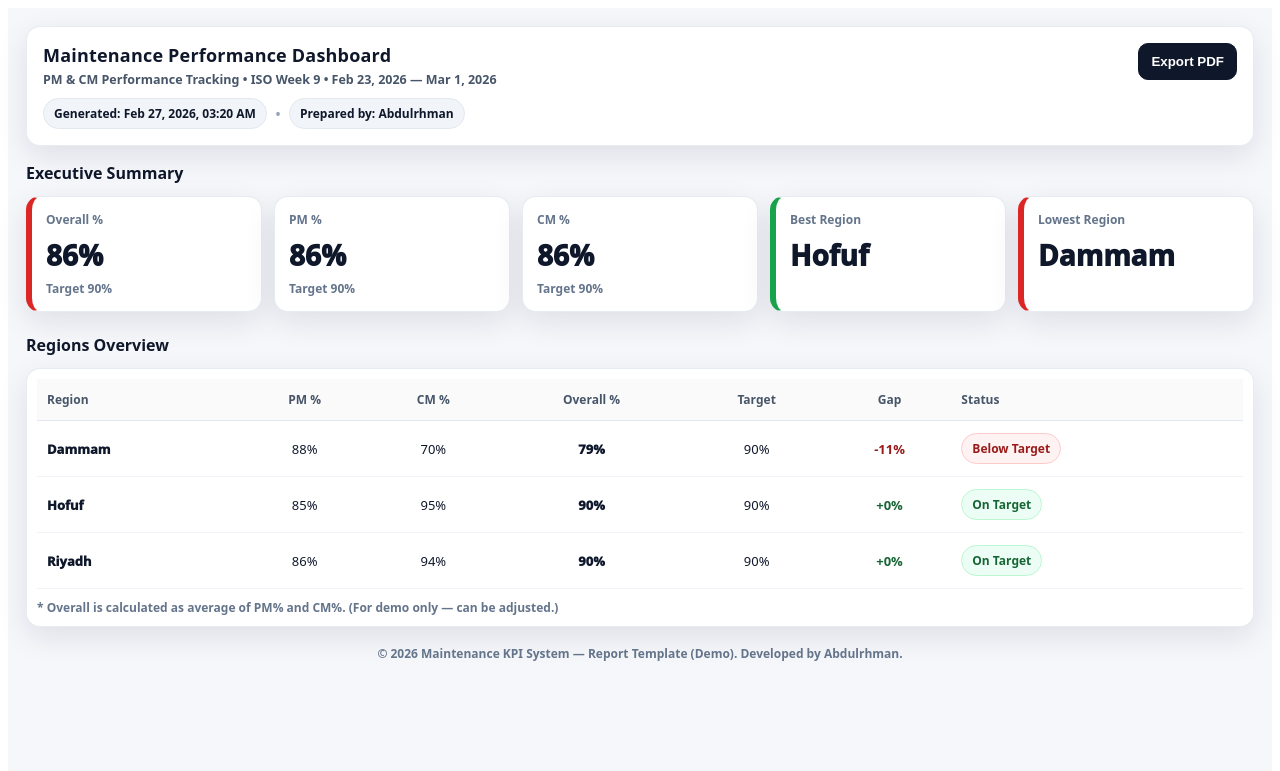
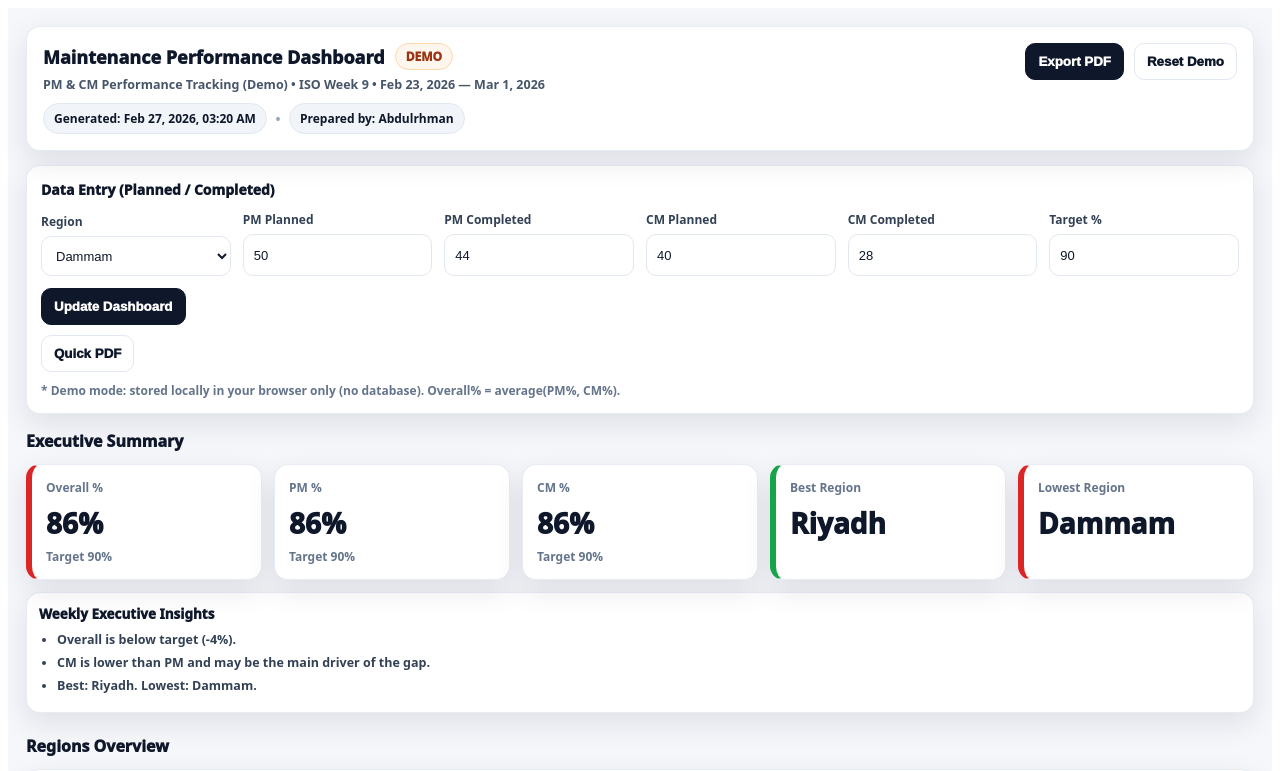
Before and after one commit to TROOP93/maintenance-kpi-dashboard, a Next.js app: page / in a window 1280 px wide. Shown: the top 771 px of the page. Built offline with nearby package versions, Linux system fonts and the light colour scheme.

Commit message:
Refactor Home component for maintenance dashboard

```diff
--- a/pages/index.js
+++ b/pages/index.js
@@ -1,43 +1,137 @@
-import React, { useMemo } from "react";
+import React, { useEffect, useMemo, useState } from "react";
+
+const STORAGE_KEY = "maintenance_demo_planned_completed_v1";
+
+const DEFAULT_META = {
+  isoWeek: 9,
+  range: "Feb 23, 2026 — Mar 1, 2026",
+  reportTitle: "Maintenance Performance Dashboard",
+  subtitle: "PM & CM Performance Tracking (Demo)",
+  preparedBy: "Abdulrhman",
+  defaultTarget: 90,
+};
+
+const DEFAULT_REGIONS = [
+  {
+    name: "Dammam",
+    pmPlanned: 50,
+    pmCompleted: 44,
+    cmPlanned: 40,
+    cmCompleted: 28,
+    target: 90,
+  },
+  {
+    name: "Hofuf",
+    pmPlanned: 60,
+    pmCompleted: 51,
+    cmPlanned: 30,
+    cmCompleted: 28,
+    target: 90,
+  },
+  {
+    name: "Riyadh",
+    pmPlanned: 70,
+    pmCompleted: 60,
+    cmPlanned: 35,
+    cmCompleted: 33,
+    target: 90,
+  },
+];
+
+function toInt(v) {
+  const n = Number(v);
+  if (Number.isNaN(n) || !Number.isFinite(n)) return 0;
+  return Math.max(0, Math.floor(n));
+}
+
+function clampPct(n) {
+  if (Number.isNaN(n) || !Number.isFinite(n)) return 0;
+  return Math.max(0, Math.min(100, Math.round(n)));
+}
+
+function pct(completed, planned) {
+  if (!planned || planned <= 0) return 0;
+  return clampPct((completed / planned) * 100);
+}
 
 export default function Home() {
-  // ✅ بيانات تجريبية (لاحقًا نخليها من Supabase)
-  const regions = [
-    { name: "Dammam", pm: 88, cm: 70, target: 90 },
-    { name: "Hofuf", pm: 85, cm: 95, target: 90 },
-    { name: "Riyadh", pm: 86, cm: 94, target: 90 },
-  ];
+  const [meta, setMeta] = useState(DEFAULT_META);
+  const [regions, setRegions] = useState(DEFAULT_REGIONS);
 
-  const meta = {
-    isoWeek: 9,
-    range: "Feb 23, 2026 — Mar 1, 2026",
-    reportTitle: "Maintenance Performance Dashboard",
-    subtitle: "PM & CM Performance Tracking",
-    preparedBy: "Abdulrhman",
-  };
+  // ✅ تحميل Demo data من المتصفح
+  useEffect(() => {
+    try {
+      const raw = localStorage.getItem(STORAGE_KEY);
+      if (!raw) return;
+      const parsed = JSON.parse(raw);
+      if (parsed?.regions?.length) setRegions(parsed.regions);
+      if (parsed?.meta) setMeta((m) => ({ ...m, ...parsed.meta }));
+    } catch {
+      // ignore
+    }
+  }, []);
 
-  // ✅ حسابات تلقائية (عشان التقرير يكون “حقيقي” حتى لو تغيرت الأرقام)
+  // ✅ حفظ Demo data محليًا
+  useEffect(() => {
+    try {
+      localStorage.setItem(STORAGE_KEY, JSON.stringify({ meta, regions }));
+    } catch {
+      // ignore
+    }
+  }, [meta, regions]);
+
+  // ✅ نموذج إدخال
+  const [form, setForm] = useState({
+    regionName: DEFAULT_REGIONS[0].name,
+    pmPlanned: DEFAULT_REGIONS[0].pmPlanned,
+    pmCompleted: DEFAULT_REGIONS[0].pmCompleted,
+    cmPlanned: DEFAULT_REGIONS[0].cmPlanned,
+    cmCompleted: DEFAULT_REGIONS[0].cmCompleted,
+    target: DEFAULT_REGIONS[0].target,
+  });
+
+  // عند تغيير المنطقة في الفورم: عبّي القيم من الداتا
+  useEffect(() => {
+    const r = regions.find((x) => x.name === form.regionName);
+    if (!r) return;
+    setForm((p) => ({
+      ...p,
+      pmPlanned: r.pmPlanned,
+      pmCompleted: r.pmCompleted,
+      cmPlanned: r.cmPlanned,
+      cmCompleted: r.cmCompleted,
+      target: r.target,
+    }));
+    // eslint-disable-next-line react-hooks/exhaustive-deps
+  }, [form.regionName]);
+
   const computed = useMemo(() => {
-    const withOverall = regions.map((r) => ({
-      ...r,
-      overall: Math.round((r.pm + r.cm) / 2),
-    }));
+    const withCalculated = regions.map((r) => {
+      const pm = pct(r.pmCompleted, r.pmPlanned);
+      const cm = pct(r.cmCompleted, r.cmPlanned);
+      const overall = clampPct((pm + cm) / 2);
+      const gap = overall - (r.target ?? meta.defaultTarget);
+      return { ...r, pm, cm, overall, gap };
+    });
 
     const overallAvg =
-      Math.round(
-        withOverall.reduce((s, r) => s + r.overall, 0) / withOverall.length
+      clampPct(
+        withCalculated.reduce((s, r) => s + r.overall, 0) /
+          Math.max(1, withCalculated.length)
       ) || 0;
 
     const pmAvg =
-      Math.round(withOverall.reduce((s, r) => s + r.pm, 0) / withOverall.length) ||
-      0;
+      clampPct(
+        withCalculated.reduce((s, r) => s + r.pm, 0) / Math.max(1, withCalculated.length)
+      ) || 0;
 
     const cmAvg =
-      Math.round(withOverall.reduce((s, r) => s + r.cm, 0) / withOverall.length) ||
-      0;
+      clampPct(
+        withCalculated.reduce((s, r) => s + r.cm, 0) / Math.max(1, withCalculated.length)
+      ) || 0;
 
-    const best = [...withOverall].sort((a, b) => b.overall - a.overall)[0]?.name || "-";
-    const lowest = [...withOverall].sort((a, b) => a.overall - b.overall)[0]?.name || "-";
+    const best = [...withCalculated].sort((a, b) => b.overall - a.overall)[0]?.name || "-";
+    const lowest = [...withCalculated].sort((a, b) => a.overall - b.overall)[0]?.name || "-";
 
     const now = new Date();
     const generatedAt = now.toLocaleString(undefined, {
@@ -48,8 +142,29 @@ export default function Home() {
       minute: "2-digit",
     });
 
-    return { withOverall, overallAvg, pmAvg, cmAvg, best, lowest, generatedAt };
-  }, [regions]);
+    // Insights بسيطة للعرض التنفيذي
+    const target = meta.defaultTarget;
+    const overallGap = overallAvg - target;
+    const insight1 =
+      overallGap >= 0
+        ? `Overall is on target (+${overallGap}%).`
+        : `Overall is below target (${overallGap}%).`;
+    const insight2 =
+      pmAvg >= cmAvg
+        ? `CM is lower than PM and may be the main driver of the gap.`
+        : `PM is lower than CM and may be the main driver of the gap.`;
+
+    return {
+      withOverall: withCalculated,
+      overallAvg,
+      pmAvg,
+      cmAvg,
+      best,
+      lowest,
+      generatedAt,
+      insights: [insight1, insight2, `Best: ${best}. Lowest: ${lowest}.`],
+    };
+  }, [regions, meta.defaultTarget]);
 
   const Card = ({ title, value, sub, tone = "neutral" }) => {
     const toneStyle =
@@ -68,11 +183,54 @@ export default function Home() {
     );
   };
 
-  const onExportPdf = () => window.print();
+  function updateRegion() {
+    const pmPlanned = toInt(form.pmPlanned);
+    const pmCompleted = toInt(form.pmCompleted);
+    const cmPlanned = toInt(form.cmPlanned);
+    const cmCompleted = toInt(form.cmCompleted);
+    const target = clampPct(Number(form.target));
+
+    // حماية بسيطة: Completed ما يتجاوز Planned (اختياري)
+    const safePmCompleted = Math.min(pmCompleted, pmPlanned);
+    const safeCmCompleted = Math.min(cmCompleted, cmPlanned);
+
+    setRegions((prev) =>
+      prev.map((r) =>
+        r.name === form.regionName
+          ? {
+              ...r,
+              pmPlanned,
+              pmCompleted: safePmCompleted,
+              cmPlanned,
+              cmCompleted: safeCmCompleted,
+              target,
+            }
+          : r
+      )
+    );
+  }
+
+  function resetDemo() {
+    localStorage.removeItem(STORAGE_KEY);
+    setMeta(DEFAULT_META);
+    setRegions(DEFAULT_REGIONS);
+    setForm({
+      regionName: DEFAULT_REGIONS[0].name,
+      pmPlanned: DEFAULT_REGIONS[0].pmPlanned,
+      pmCompleted: DEFAULT_REGIONS[0].pmCompleted,
+      cmPlanned: DEFAULT_REGIONS[0].cmPlanned,
+      cmCompleted: DEFAULT_REGIONS[0].cmCompleted,
+      target: DEFAULT_REGIONS[0].target,
+    });
+  }
+
+  function exportPdf() {
+    window.print();
+  }
 
   return (
     <div style={styles.page} className="print-wrap">
-      {/* Global print styles */}
+      {/* Print styles */}
       <style jsx global>{`
         @media print {
           @page {
@@ -80,21 +238,19 @@ export default function Home() {
             margin: 14mm;
           }
 
-          /* Hide UI-only stuff */
           .no-print {
             display: none !important;
           }
 
-          /* Remove shadows & sticky behavior */
           .print-clean {
             box-shadow: none !important;
           }
+
           header {
             position: static !important;
             box-shadow: none !important;
           }
 
-          /* Make background pure white for clarity */
           body {
             background: #ffffff !important;
           }
@@ -103,7 +259,6 @@ export default function Home() {
             print-color-adjust: exact;
           }
 
-          /* Avoid table breaking weirdly across pages */
           table,
           tr,
           td,
@@ -113,10 +268,12 @@ export default function Home() {
         }
       `}</style>
 
-      {/* Header */}
       <header style={styles.header} className="print-clean">
         <div>
-          <div style={styles.h1}>{meta.reportTitle}</div>
+          <div style={styles.h1Row}>
+            <div style={styles.h1}>{meta.reportTitle}</div>
+            <span style={styles.demoBadge}>DEMO</span>
+          </div>
           <div style={styles.h2}>
             {meta.subtitle} • ISO Week {meta.isoWeek} • {meta.range}
           </div>
@@ -129,26 +286,131 @@ export default function Home() {
         </div>
 
         <div style={styles.headerRight} className="no-print">
-          <button style={styles.primaryBtn} onClick={onExportPdf}>
+          <button style={styles.primaryBtn} onClick={exportPdf}>
             Export PDF
+          </button>
+          <button style={styles.ghostBtn} onClick={resetDemo}>
+            Reset Demo
           </button>
         </div>
       </header>
 
-      {/* Summary */}
+      {/* Input Panel */}
+      <div style={styles.controlsWrap} className="no-print print-clean">
+        <div style={styles.controlsTitle}>Data Entry (Planned / Completed)</div>
+
+        <div style={styles.controlsGrid}>
+          <div style={styles.field}>
+            <label style={styles.label}>Region</label>
+            <select
+              style={styles.input}
+              value={form.regionName}
+              onChange={(e) => setForm((p) => ({ ...p, regionName: e.target.value }))}
+            >
+              {regions.map((r) => (
+                <option key={r.name} value={r.name}>
+                  {r.name}
+                </option>
+              ))}
+            </select>
+          </div>
+
+          <div style={styles.field}>
+            <label style={styles.label}>PM Planned</label>
+            <input
+              style={styles.input}
+              type="number"
+              min="0"
+              value={form.pmPlanned}
+              onChange={(e) => setForm((p) => ({ ...p, pmPlanned: e.target.value }))}
+            />
+          </div>
+
+          <div style={styles.field}>
+            <label style={styles.label}>PM Completed</label>
+            <input
+              style={styles.input}
+              type="number"
+              min="0"
+              value={form.pmCompleted}
+              onChange={(e) => setForm((p) => ({ ...p, pmCompleted: e.target.value }))}
+            />
+          </div>
+
+          <div style={styles.field}>
+            <label style={styles.label}>CM Planned</label>
+            <input
+              style={styles.input}
+              type="number"
+              min="0"
+              value={form.cmPlanned}
+              onChange={(e) => setForm((p) => ({ ...p, cmPlanned: e.target.value }))}
+            />
+          </div>
+
+          <div style={styles.field}>
+            <label style={styles.label}>CM Completed</label>
+            <input
+              style={styles.input}
+              type="number"
+              min="0"
+              value={form.cmCompleted}
+              onChange={(e) => setForm((p) => ({ ...p, cmCompleted: e.target.value }))}
+            />
+          </div>
+
+          <div style={styles.field}>
+            <label style={styles.label}>Target %</label>
+            <input
+              style={styles.input}
+              type="number"
+              min="0"
+              max="100"
+              value={form.target}
+              onChange={(e) => setForm((p) => ({ ...p, target: e.target.value }))}
+            />
+          </div>
+
+          <div style={styles.actions}>
+            <button style={styles.primaryBtn} onClick={updateRegion}>
+              Update Dashboard
+            </button>
+            <button style={styles.ghostBtn} onClick={exportPdf}>
+              Quick PDF
+            </button>
+          </div>
+        </div>
+
+        <div style={styles.note}>
+          * Demo mode: stored locally in your browser only (no database). Overall% = average(PM%, CM%).
+        </div>
+      </div>
+
+      {/* Executive summary */}
       <div style={styles.sectionTitle}>Executive Summary</div>
 
       <div style={styles.grid}>
         <Card
           title="Overall %"
           value={`${computed.overallAvg}%`}
-          sub={`Target ${regions[0]?.target ?? 90}%`}
-          tone={computed.overallAvg >= (regions[0]?.target ?? 90) ? "good" : "bad"}
+          sub={`Target ${meta.defaultTarget}%`}
+          tone={computed.overallAvg >= meta.defaultTarget ? "good" : "bad"}
         />
-        <Card title="PM %" value={`${computed.pmAvg}%`} sub={`Target ${regions[0]?.target ?? 90}%`} />
-        <Card title="CM %" value={`${computed.cmAvg}%`} sub={`Target ${regions[0]?.target ?? 90}%`} />
+        <Card title="PM %" value={`${computed.pmAvg}%`} sub={`Target ${meta.defaultTarget}%`} />
+        <Card title="CM %" value={`${computed.cmAvg}%`} sub={`Target ${meta.defaultTarget}%`} />
         <Card title="Best Region" value={computed.best} tone="good" />
         <Card title="Lowest Region" value={computed.lowest} tone="bad" />
+      </div>
+
+      <div style={styles.insightsWrap} className="print-clean">
+        <div style={styles.insightsTitle}>Weekly Executive Insights</div>
+        <ul style={styles.insightsList}>
+          {computed.insights.map((x, idx) => (
+            <li key={idx} style={styles.insightItem}>
+              {x}
+            </li>
+          ))}
+        </ul>
       </div>
 
       {/* Table */}
@@ -159,7 +421,11 @@ export default function Home() {
           <thead>
             <tr>
               <th style={styles.th}>Region</th>
+              <th style={styles.thCenter}>PM Planned</th>
+              <th style={styles.thCenter}>PM Done</th>
               <th style={styles.thCenter}>PM %</th>
+              <th style={styles.thCenter}>CM Planned</th>
+              <th style={styles.thCenter}>CM Done</th>
               <th style={styles.thCenter}>CM %</th>
               <th style={styles.thCenter}>Overall %</th>
               <th style={styles.thCenter}>Target</th>
@@ -170,21 +436,26 @@ export default function Home() {
 
           <tbody>
             {computed.withOverall.map((r) => {
-              const gap = r.overall - r.target;
-              const ok = gap >= 0;
+              const ok = r.gap >= 0;
 
               return (
                 <tr key={r.name} style={styles.tr}>
                   <td style={styles.tdStrong}>{r.name}</td>
 
-                  <td style={styles.tdCenter}>{r.pm}%</td>
-                  <td style={styles.tdCenter}>{r.cm}%</td>
+                  <td style={styles.tdCenter}>{r.pmPlanned}</td>
+                  <td style={styles.tdCenter}>{r.pmCompleted}</td>
+                  <td style={styles.tdCenterStrong}>{r.pm}%</td>
+
+                  <td style={styles.tdCenter}>{r.cmPlanned}</td>
+                  <td style={styles.tdCenter}>{r.cmCompleted}</td>
+                  <td style={styles.tdCenterStrong}>{r.cm}%</td>
+
                   <td style={styles.tdCenterStrong}>{r.overall}%</td>
 
                   <td style={styles.tdCenter}>{r.target}%</td>
 
-                  <td style={{ ...styles.tdCenter, ...(!ok ? styles.badText : styles.goodText) }}>
-                    {ok ? `+${gap}%` : `${gap}%`}
+                  <td style={{ ...styles.tdCenter, ...(ok ? styles.goodText : styles.badText) }}>
+                    {ok ? `+${r.gap}%` : `${r.gap}%`}
                   </td>
 
                   <td style={styles.td}>
@@ -199,12 +470,12 @@ export default function Home() {
         </table>
 
         <div style={styles.note}>
-          * Overall is calculated as average of PM% and CM%. (For demo only — can be adjusted.)
+          * For PDF: Click Export PDF → choose “Save as PDF”.
         </div>
       </div>
 
       <footer style={styles.footer}>
-        © 2026 Maintenance KPI System — Report Template (Demo). Developed by {meta.preparedBy}.
+        © 2026 Maintenance KPI System — Demo Template. Developed by {meta.preparedBy}.
       </footer>
     </div>
   );
@@ -237,10 +508,22 @@ const styles = {
     display: "flex",
     alignItems: "center",
     gap: 10,
+    flexWrap: "wrap",
   },
 
-  h1: { fontSize: 18, fontWeight: 900, color: "#0f172a", letterSpacing: 0.2 },
-  h2: { marginTop: 4, fontSize: 12.5, color: "#475569", fontWeight: 600 },
+  h1Row: { display: "flex", alignItems: "center", gap: 10 },
+  h1: { fontSize: 18, fontWeight: 950, color: "#0f172a" },
+  h2: { marginTop: 6, fontSize: 12.5, color: "#475569", fontWeight: 650 },
+
+  demoBadge: {
+    fontSize: 12,
+    fontWeight: 950,
+    padding: "4px 10px",
+    borderRadius: 999,
+    background: "#fff7ed",
+    color: "#9a3412",
+    border: "1px solid #fed7aa",
+  },
 
   metaLine: { marginTop: 10, display: "flex", alignItems: "center", gap: 8, flexWrap: "wrap" },
   metaPill: {
@@ -250,7 +533,7 @@ const styles = {
     border: "1px solid #e2e8f0",
     padding: "6px 10px",
     borderRadius: 999,
-    fontWeight: 700,
+    fontWeight: 750,
   },
   metaDot: { color: "#94a3b8" },
 
@@ -260,17 +543,51 @@ const styles = {
     color: "#ffffff",
     padding: "10px 12px",
     borderRadius: 10,
-    fontWeight: 900,
+    fontWeight: 950,
+    cursor: "pointer",
+  },
+  ghostBtn: {
+    border: "1px solid #e2e8f0",
+    background: "#ffffff",
+    color: "#0f172a",
+    padding: "10px 12px",
+    borderRadius: 10,
+    fontWeight: 950,
     cursor: "pointer",
   },
 
-  sectionTitle: {
-    marginTop: 16,
-    fontSize: 16,
-    fontWeight: 900,
+  controlsWrap: {
+    marginTop: 14,
+    background: "#ffffff",
+    borderRadius: 14,
+    padding: 14,
+    boxShadow: "0 10px 30px rgba(15,23,42,0.10)",
+    border: "1px solid rgba(226,232,240,0.8)",
+  },
+  controlsTitle: { fontSize: 14, fontWeight: 950, color: "#0f172a" },
+  controlsGrid: {
+    marginTop: 12,
+    display: "grid",
+    gridTemplateColumns: "repeat(auto-fit, minmax(170px, 1fr))",
+    gap: 12,
+    alignItems: "end",
+  },
+  field: { display: "flex", flexDirection: "column", gap: 6 },
+  label: { fontSize: 12, fontWeight: 850, color: "#334155" },
+  input: {
+    height: 40,
+    borderRadius: 10,
+    border: "1px solid #e2e8f0",
+    padding: "0 10px",
+    outline: "none",
+    background: "#fff",
     color: "#0f172a",
+    fontSize: 13,
   },
+  actions: { display: "flex", gap: 10, flexWrap: "wrap" },
+  note: { marginTop: 10, fontSize: 12, color: "#64748b", fontWeight: 650 },
 
+  sectionTitle: { marginTop: 16, fontSize: 16, fontWeight: 950, color: "#0f172a" },
   grid: {
     marginTop: 12,
     display: "grid",
@@ -284,15 +601,26 @@ const styles = {
     padding: 14,
     boxShadow: "0 10px 30px rgba(15,23,42,0.10)",
     border: "1px solid rgba(226,232,240,0.8)",
-    overflow: "hidden",
   },
   cardToneNeutral: {},
   cardToneGood: { borderLeft: "6px solid #16a34a" },
   cardToneBad: { borderLeft: "6px solid #dc2626" },
 
-  cardTitle: { fontSize: 12, color: "#64748b", fontWeight: 800 },
+  cardTitle: { fontSize: 12, color: "#64748b", fontWeight: 850 },
   cardValue: { marginTop: 8, fontSize: 28, fontWeight: 950, color: "#0f172a" },
-  cardSub: { marginTop: 6, fontSize: 12, color: "#64748b", fontWeight: 600 },
+  cardSub: { marginTop: 6, fontSize: 12, color: "#64748b", fontWeight: 650 },
+
+  insightsWrap: {
+    marginTop: 12,
+    background: "#ffffff",
+    borderRadius: 14,
+    padding: 12,
+    border: "1px solid rgba(226,232,240,0.8)",
+    boxShadow: "0 10px 30px rgba(15,23,42,0.10)",
+  },
+  insightsTitle: { fontSize: 13.5, fontWeight: 950, color: "#0f172a" },
+  insightsList: { marginTop: 8, marginBottom: 0, paddingLeft: 18 },
+  insightItem: { color: "#334155", fontWeight: 650, fontSize: 12.5, marginBottom: 6 },
 
   tableWrap: {
     marginTop: 12,
@@ -303,8 +631,7 @@ const styles = {
     boxShadow: "0 10px 30px rgba(15,23,42,0.10)",
     border: "1px solid rgba(226,232,240,0.8)",
   },
-
-  table: { width: "100%", borderCollapse: "collapse", minWidth: 720 },
+  table: { width: "100%", borderCollapse: "collapse", minWidth: 980 },
 
   th: {
     textAlign: "left",
@@ -312,7 +639,7 @@ const styles = {
     fontSize: 12,
     color: "#475569",
     borderBottom: "1px solid #e2e8f0",
-    fontWeight: 900,
+    fontWeight: 950,
     background: "#fafafa",
   },
   thCenter: {
@@ -321,7 +648,7 @@ const styles = {
     fontSize: 12,
     color: "#475569",
     borderBottom: "1px solid #e2e8f0",
-    fontWeight: 900,
+    fontWeight: 950,
     background: "#fafafa",
   },
 
@@ -364,28 +691,15 @@ const styles = {
     justifyContent: "center",
     padding: "6px 10px",
     borderRadius: 999,
-    fontWeight: 900,
+    fontWeight: 950,
     fontSize: 12,
     border: "1px solid #e2e8f0",
   },
   pillGood: { background: "#ecfdf5", color: "#166534", borderColor: "#bbf7d0" },
   pillBad: { background: "#fef2f2", color: "#991b1b", borderColor: "#fecaca" },
 
-  goodText: { color: "#166534", fontWeight: 900 },
-  badText: { color: "#991b1b", fontWeight: 900 },
+  goodText: { color: "#166534", fontWeight: 950 },
+  badText: { color: "#991b1b", fontWeight: 950 },
 
-  note: {
-    marginTop: 10,
-    fontSize: 12,
-    color: "#64748b",
-    fontWeight: 600,
-  },
-
-  footer: {
-    marginTop: 18,
-    textAlign: "center",
-    color: "#64748b",
-    fontSize: 12,
-    fontWeight: 600,
-  },
+  footer: { marginTop: 18, textAlign: "center", color: "#64748b", fontSize: 12, fontWeight: 650 },
 };
```
